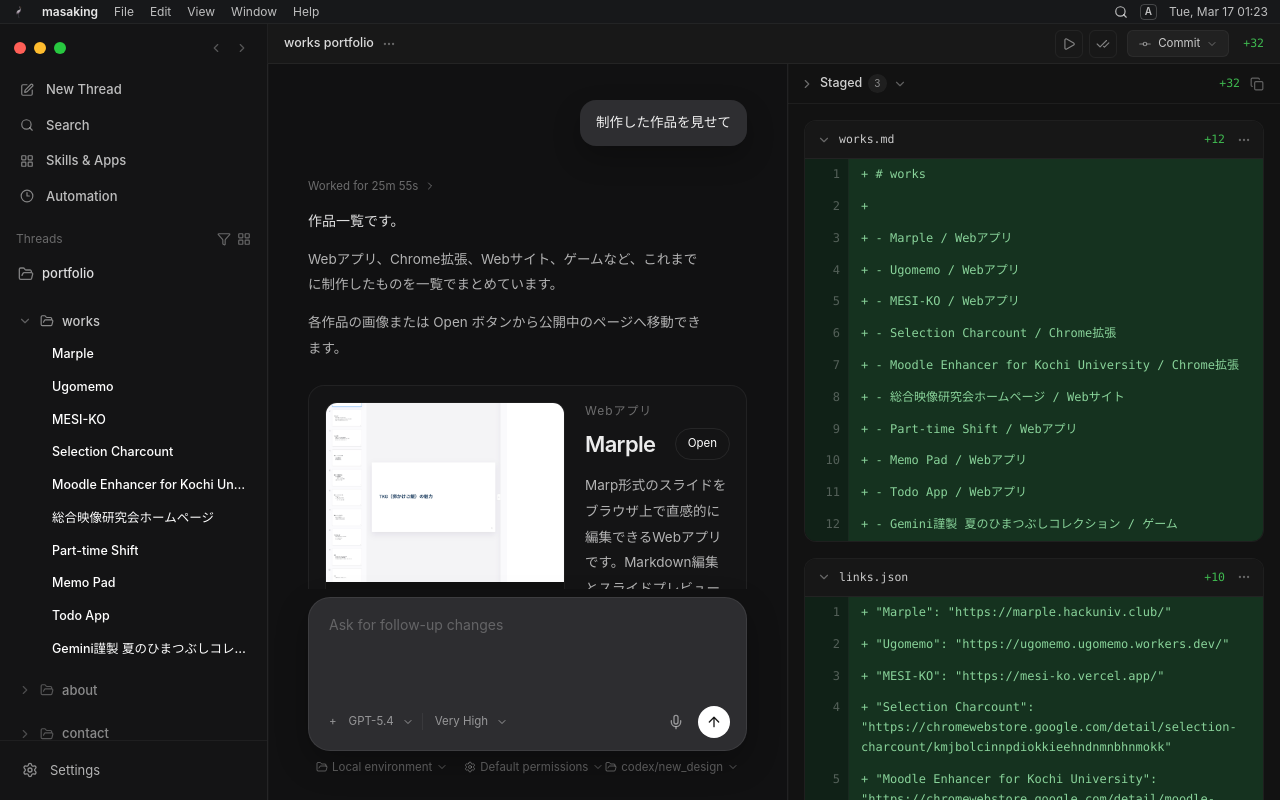
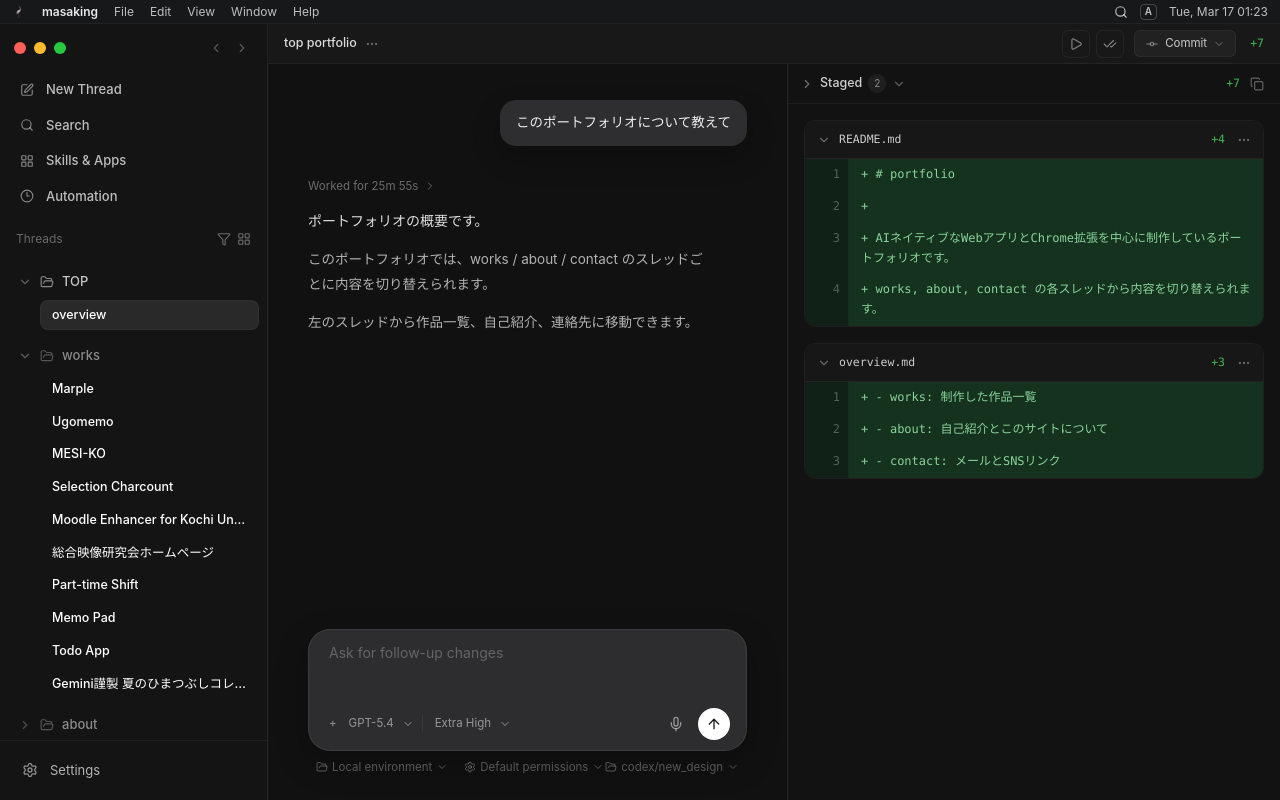
Before and after one commit to masaking-alt/portfolio, a React (Vite) app: page / in a window 1280 px wide. Built offline with nearby package versions, Linux system fonts and the light colour scheme.

Commit message:
`style: TOPスレッドの追加と一覧UI調整`

```diff
--- a/src/App.jsx
+++ b/src/App.jsx
@@ -49,6 +49,30 @@ const contactContent = {
     { label: 'BeReal', href: 'https://bere.al/masaki9876' },
   ],
 };
+
+function buildTopDiffEntries() {
+  return [
+    {
+      kind: 'text',
+      fileName: 'README.md',
+      addedLines: [
+        '# portfolio',
+        '',
+        'AIネイティブなWebアプリとChrome拡張を中心に制作しているポートフォリオです。',
+        'works, about, contact の各スレッドから内容を切り替えられます。',
+      ],
+    },
+    {
+      kind: 'text',
+      fileName: 'overview.md',
+      addedLines: [
+        '- works: 制作した作品一覧',
+        '- about: 自己紹介とこのサイトについて',
+        '- contact: メールとSNSリンク',
+      ],
+    },
+  ];
+}
 
 function padTwoDigits(value) {
   return String(value).padStart(2, '0');
@@ -192,6 +216,19 @@ function getThreadState(threadType, selectedWork) {
     };
   }
 
+  if (threadType === 'top') {
+    return {
+      title: 'top portfolio',
+      question: 'このポートフォリオについて教えて',
+      answerTitle: 'ポートフォリオの概要です。',
+      paragraphs: [
+        'このポートフォリオでは、works / about / contact のスレッドごとに内容を切り替えられます。',
+        '左のスレッドから作品一覧、自己紹介、連絡先に移動できます。',
+      ],
+      diffEntries: buildTopDiffEntries(),
+    };
+  }
+
   return {
     title: 'works portfolio',
     question: '制作した作品を見せて',
@@ -236,6 +273,7 @@ function ThreadGroup({ label, isActive, isOpen, onToggle, children }) {
 
 function LeftSidebar({ activeThreadType, selectedWorkId }) {
   const [openGroups, setOpenGroups] = useState(() => ({
+    top: true,
     works: true,
     about: activeThreadType === 'about',
     contact: activeThreadType === 'contact',
@@ -295,10 +333,23 @@ function LeftSidebar({ activeThreadType, selectedWorkId }) {
       </div>
 
       <div className="mt-2 flex min-h-0 flex-1 flex-col overflow-y-auto px-2 pb-3 custom-scrollbar">
-        <div className="mb-1 flex items-center gap-2 rounded-lg px-2.5 py-2 text-[13px] font-medium text-white/86">
-          <FolderOpen className="h-4 w-4 text-white/46" />
-          <span>portfolio</span>
-        </div>
+        <ThreadGroup
+          label="TOP"
+          isActive={activeThreadType === 'top'}
+          isOpen={openGroups.top}
+          onToggle={() => toggleGroup('top')}
+        >
+          <Link
+            to="/"
+            className={`ml-[32px] flex min-w-0 items-center rounded-lg px-3 py-1.5 transition ${
+              activeThreadType === 'top'
+                ? 'bg-white/[0.09] text-white shadow-[inset_0_0_0_1px_rgba(255,255,255,0.04)]'
+                : 'text-white/62 hover:bg-white/[0.045] hover:text-white/86'
+            }`}
+          >
+            <div className="truncate text-[12.5px] font-medium">overview</div>
+          </Link>
+        </ThreadGroup>
 
         <ThreadGroup
           label="works"
@@ -454,15 +505,15 @@ function Composer() {
   return (
     <div className="px-5 pb-6 pt-2 lg:px-10">
       <div className="mx-auto max-w-[820px]">
-        <div className="rounded-[22px] border border-white/[0.08] bg-[#2d2d30] px-4 py-3 shadow-[0_12px_32px_rgba(0,0,0,0.28)]">
-          <div className="min-h-[72px] px-1 pt-1 text-[14px] text-white/26">Ask for follow-up changes</div>
+        <div className="rounded-[22px] border border-white/[0.08] bg-[#2d2d30] px-4 py-2.5 shadow-[0_12px_32px_rgba(0,0,0,0.28)]">
+          <div className="min-h-[52px] px-1 pt-0.5 text-[14px] text-white/26">Ask for follow-up changes</div>
 
-          <div className="mt-3 flex items-center justify-between pt-3">
+          <div className="mt-2 flex items-center justify-between pt-2">
             <div className="flex items-center gap-2 text-[11.5px] text-white/50">
               <button type="button" className="rounded-md p-1 hover:bg-white/[0.06]">+</button>
               <span>GPT-5.4</span>
               <ChevronDown className="h-3 w-3" />
-              <span className="border-l border-white/[0.06] pl-3">Very High</span>
+              <span className="border-l border-white/[0.06] pl-3">Extra High</span>
               <ChevronDown className="h-3 w-3" />
             </div>
 
@@ -957,7 +1008,7 @@ function WorkspaceScreen({ threadType = 'works' }) {
 function App() {
   return (
     <Routes>
-      <Route path="/" element={<WorkspaceScreen threadType="works" />} />
+      <Route path="/" element={<WorkspaceScreen threadType="top" />} />
       <Route path="/works" element={<WorkspaceScreen threadType="works" />} />
       <Route path="/work/:id" element={<WorkspaceScreen threadType="works" />} />
       <Route path="/about" element={<WorkspaceScreen threadType="about" />} />
```
